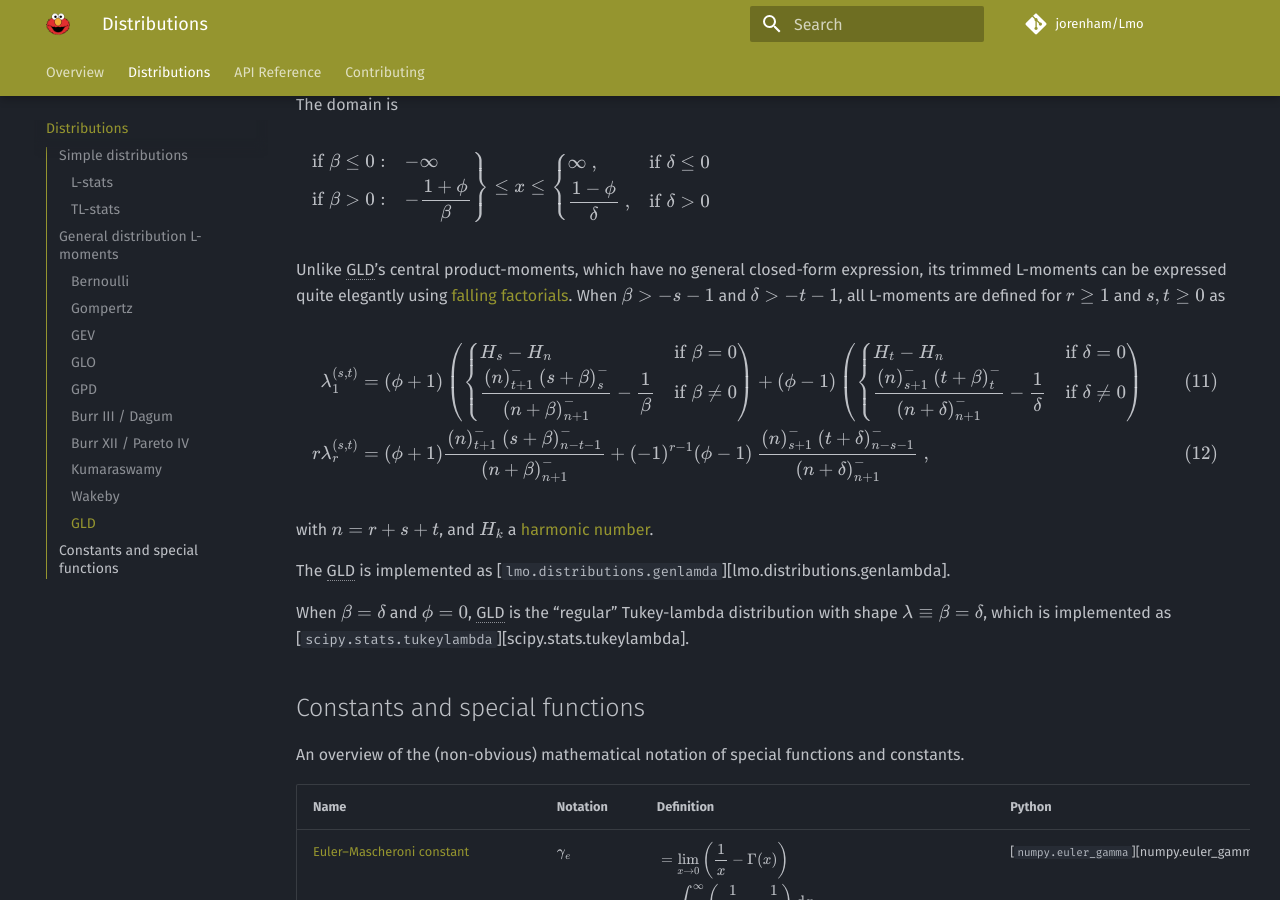
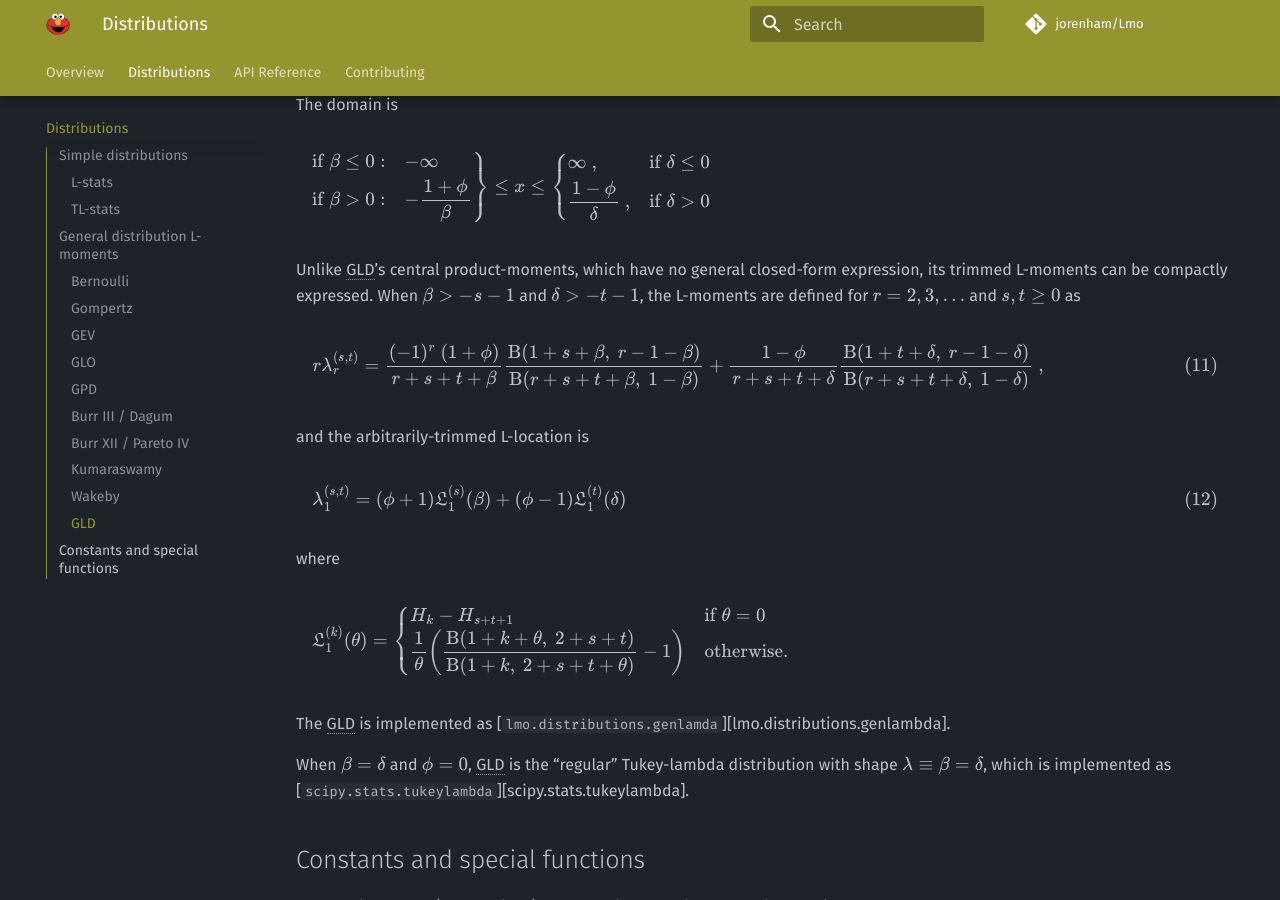
Before and after one commit to jorenham/Lmo, an MkDocs documentation site: the page built from docs/distributions.md, in a window 1280 px wide and 900 px high, scrolled down 10469 px. Built offline with MkDocs 1.6.1 and Material for MkDocs 9.7.7, drawn with Linux system fonts in a browser that asks for light colours; comment, search, counter and statistics services are not loaded.

Commit message:
rewrote GLD L-moments using beta functions

```diff
--- a/docs/distributions.md
+++ b/docs/distributions.md
@@ -1243,47 +1243,49 @@
 \]
 
 Unlike GLD's central product-moments, which have no general closed-form
-expression, its trimmed L-moments can be expressed quite elegantly using
-[falling factorials](#def-falling).
-When \( \beta > -s - 1 \) and \( \delta > -t - 1 \), all L-moments are defined
-for \( r \ge 1 \) and \( s, t \ge 0 \) as
-
-\[
-\begin{align}
+expression, its trimmed L-moments can be compactly expressed.
+When \( \beta > -s - 1 \) and \( \delta > -t - 1 \), the L-moments are defined
+for \( r = 2, 3, \ldots \) and \( s, t \ge 0 \) as
+
+\[
+\begin{equation}
+    r \tlmoment{s, t}{r}
+        = \frac{(-1)^r \ (1 + \phi)}{r + s + t + \beta}
+        \frac
+            {\B(1 + s + \beta ,\ r - 1 - \beta)}
+            {\B(r + s + t + \beta,\ 1 - \beta)}
+        + \frac{1 - \phi}{r + s + t + \delta}
+        \frac
+            {\B(1 + t + \delta ,\ r - 1 - \delta)}
+            {\B(r + s + t + \delta,\ 1 - \delta)} \ ,
+\end{equation}
+\]
+
+and the arbitrarily-trimmed L-location is
+
+\[
+\begin{equation}
     \tlmoment{s, t}{1}
-        &= (\phi + 1) \left( \begin{cases}
-            \displaystyle H_s - H_n
-                & \text{if } \beta = 0 \\
-            \displaystyle \frac
-                {\ffact{n}{t + 1} \ \ffact{s + \beta}{s}}
-                {\ffact{n + \beta}{n + 1}}
-            - \frac{1}{\beta}
-                & \text{if } \beta \neq 0
-        \end{cases} \right)
-        + (\phi - 1) \left( \begin{cases}
-            \displaystyle H_t - H_n
-                & \text{if } \delta = 0 \\
-            \displaystyle \frac
-                {\ffact{n}{s + 1} \ \ffact{t + \beta}{t}}
-                {\ffact{n + \delta}{n + 1}}
-            - \frac{1}{\delta}
-                & \text{if } \delta \neq 0
-        \end{cases} \right)
-        \\
-    r \tlmoment{s, t}{r}
-        &= (\phi + 1)
+        = (\phi + 1) \mathfrak{L}_{1}^{(s)}(\beta)
+        + (\phi - 1) \mathfrak{L}_{1}^{(t)}(\delta) \,
+\end{equation}
+\]
+
+where
+
+\[
+\mathfrak{L}_{1}^{(k)}(\theta) = \begin{cases}
+    \displaystyle H_k - H_{s + t + 1}
+        & \text{if } \theta = 0 \\
+    \displaystyle \frac{1}{\theta}\left(
         \frac
-            {\ffact{n}{t + 1} \ \ffact{s + \beta}{n - t - 1}}
-            {\ffact{n + \beta}{n + 1}}
-        + (-1)^{r-1} (\phi - 1) \
-        \frac
-            {\ffact{n}{s + 1} \ \ffact{t + \delta}{n - s - 1}}
-            {\ffact{n + \delta}{n + 1}}
-        \ ,
-\end{align}
-\]
-
-with \( n = r + s + t \), and \( H_k \) a [harmonic number](#def-harmonic).
+            {\B(1 + k + \theta,\ 2 + s + t)}
+            {\B(1 + k,\ 2 + s + t + \theta)}
+        - 1
+    \right)
+        & \text{otherwise.}
+\end{cases}
+\]
 
 The GLD is implemented as
 [`lmo.distributions.genlamda`][lmo.distributions.genlambda].
```
